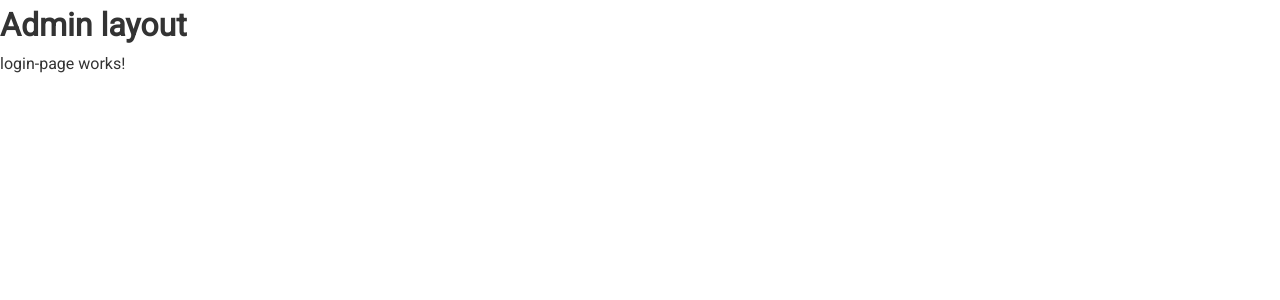
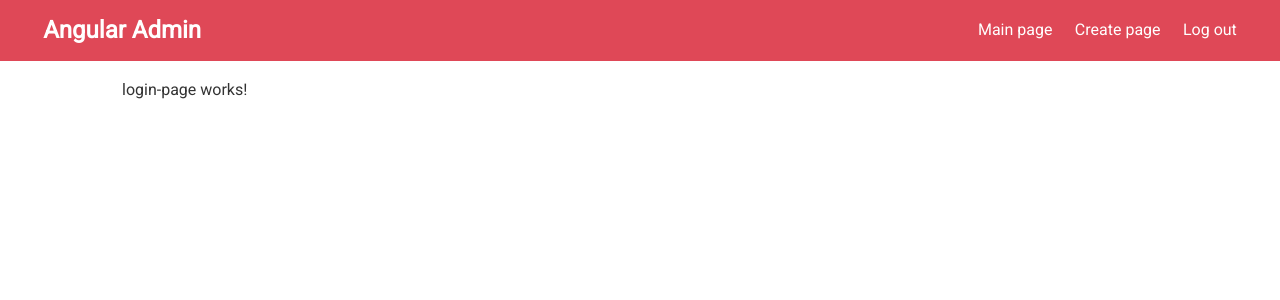
Before and after one commit to krymniak/angular-blog, an Angular app: page /admin/login in a window 1280 px wide. Shown: the top 300 px of the page. Built offline with nearby package versions, Linux system fonts and the light colour scheme.

Commit message:
admin page structure

```diff
--- a/src/app/admin/shared/components/admin-layout/admin-layout.component.html
+++ b/src/app/admin/shared/components/admin-layout/admin-layout.component.html
@@ -1,2 +1,25 @@
-<h1>Admin layout</h1>
-<router-outlet></router-outlet>
+<nav class="navbar bg-primary">
+	<h1>
+		<a routerLink="/">Angular Admin</a>
+	</h1>
+	<ul>
+			<li routerLinkActive="active">
+				<a [routerLink]="['/admin', 'dashboard']">
+					Main page
+				</a>
+			</li>
+			<li routerLinkActive="active">
+				<a [routerLink]="['/admin', 'create']">
+					Create page
+				</a>
+			</li>
+			<li>
+				<a href="#" (click)="logout($event)">
+					Log out
+				</a>
+			</li>
+	</ul>
+</nav>
+<div class="container">
+	<router-outlet></router-outlet>
+</div>
--- a/src/app/admin/shared/components/admin-layout/admin-layout.component.ts
+++ b/src/app/admin/shared/components/admin-layout/admin-layout.component.ts
@@ -1,4 +1,5 @@
 import { Component, OnInit } from '@angular/core';
+import { Router } from '@angular/router';
 
 @Component({
   selector: 'app-admin-layout',
@@ -7,9 +8,12 @@
 })
 export class AdminLayoutComponent implements OnInit {
 
-  constructor() { }
+  constructor(private router: Router) { }
 
   ngOnInit(): void {
   }
-
+	logout(event: Event) {
+		event.preventDefault()
+		this.router.navigate(['/admin', 'login'])
+	}
 }
--- a/src/app/shared/components/main-layout/main-layout.component.html
+++ b/src/app/shared/components/main-layout/main-layout.component.html
@@ -1,5 +1,5 @@
 <nav class="navbar main">
-	<h1>Angulaer blog</h1>
+	<h1>Angular blog</h1>
 </nav>
 
 <div class="container">
```
